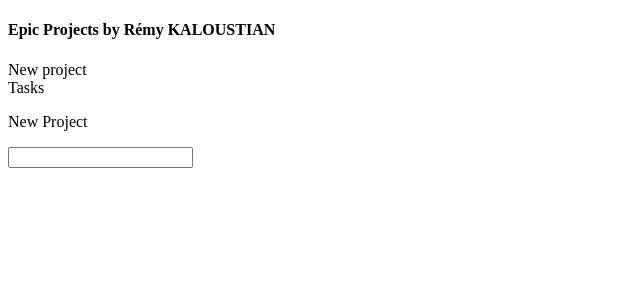
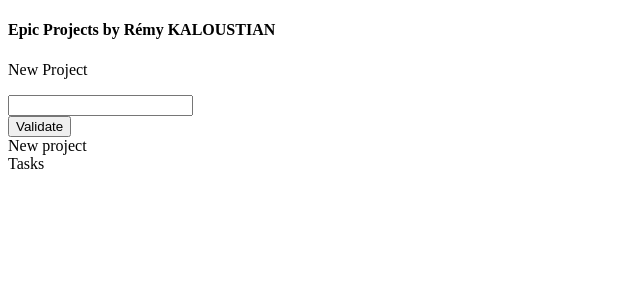
Before and after one commit to RemyKaloustian/EpicProjects-in-React, a React app: page / in a window 1280 px wide. Shown: the top 300 px of the page, without its empty margins (0-640 px from the left). Built offline with nearby package versions, Linux system fonts and the light colour scheme; the HTML template or start-up script is replaced by a standard one.

Commit message:
Binding the modal and the projects menu

```diff
--- a/src/App.js
+++ b/src/App.js
@@ -20,7 +20,6 @@ class App extends React.Component {
         <ProjectsMenu />
         <TasksContainer/>
         </div>
-        <NewProjectModal/>
       </div>
     );
   }
--- a/src/NewProjectModal.js
+++ b/src/NewProjectModal.js
@@ -2,19 +2,30 @@ import React from 'react';
 import $ from 'jquery';
 
 /**
- * A counter button: tap the button to increase the count.
+ * A modal for the new project
  */
 class NewProjectModal extends React.Component {
-  constructor() {
-    super();
+  constructor(props) {
+    super(props);
+    console.log(this.props);
+    this.updateInputValue = this.updateInputValue.bind(this);
+    this.state={projectname:''};
+  }
 
+  updateInputValue(evt){
+    console.log("input field updated with "+evt.target.value);
+   // this.state.projectname = evt.target.value;
+    this.setState({projectname : evt.target.value});
   }
 
   render() {
     return (
         <div id="new-project-modal">
+          <div>
             <p>New Project</p>
-            <input type="text" name="project-name"/>
+            <input type="text" name="project-name" onChange={this.updateInputValue}/><br/>
+            <button onClick={()=>this.props.onClick(this.state.projectname)}>Validate</button>
+          </div>
         </div>
     );
   }//render()
--- /dev/null
+++ b/src/Project.js
@@ -0,0 +1,20 @@
+import React from 'react';
+import $ from 'jquery';
+
+/**
+ * A counter button: tap the button to increase the count.
+ */
+class Project extends React.Component {
+  constructor() {
+    super();
+  }
+
+  render() {
+    return (
+        <a>{this.props.name}</a>
+    );
+  }//render()
+
+
+}
+export default Project;
--- a/src/ProjectsMenu.js
+++ b/src/ProjectsMenu.js
@@ -1,29 +1,53 @@
 import React from 'react';
-
+import $ from 'jquery';
+import Project from './Project';
+import NewProjectModal from './NewProjectModal';
 /**
- * A counter button: tap the button to increase the count.
+ * A projects menu
  */
 class ProjectsMenu extends React.Component
 {
-  constructor()
+  constructor(props)
   {
-    super();
+    super(props);
+    var projects = [];
+    this.state = {_projects : projects};
+    this.handleClick = this.handleClick.bind(this);
+  }
 
+  handleClick(newname) {
+    this.addNewProject(newname);
+    $("#new-project-modal").hide();
   }
+
 
   render()
   {
     return (
     <div className="column">
-      <a id="new-project" className="trigger" onClick={()=>this.showNewProjectModal()}>New project</a>
+      {/*problem here:*/}
+      <NewProjectModal onClick={this.handleClick} />
+
+      <a id="new-project" className="trigger" onClick={()=>this.showNewProjectModal()}>New project</a><br/>
+      {this.state._projects.map((item,index) =>
+        <div key={index}>{item}</div>
+      )}
     </div>
   );
   }//render()
 
+
+
   showNewProjectModal()
   {
-    console.log("New project");
+    $("#new-project-modal").show();
+  }
 
+  addNewProject(projectname)
+  {
+    var projects = this.state._projects;
+    projects.push(<Project name={projectname}/>);
+    this.setState({_projects : projects});
   }
 }
 export default ProjectsMenu;
```
Also changed, not shown: 3 other files (tests, documents, lock files or other folders).
